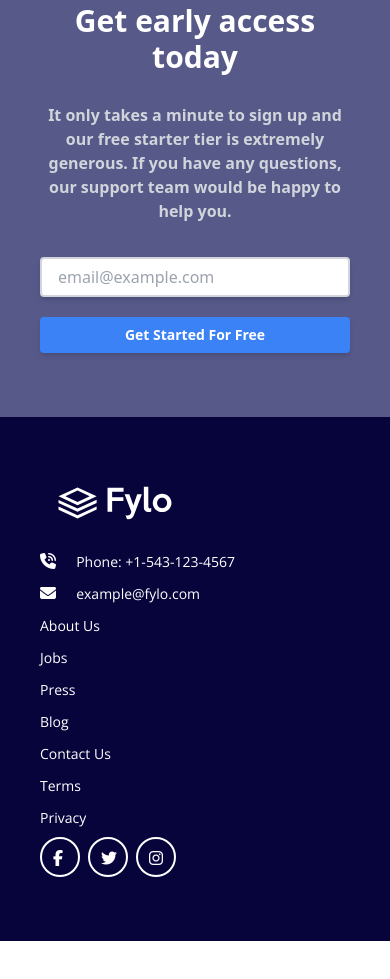
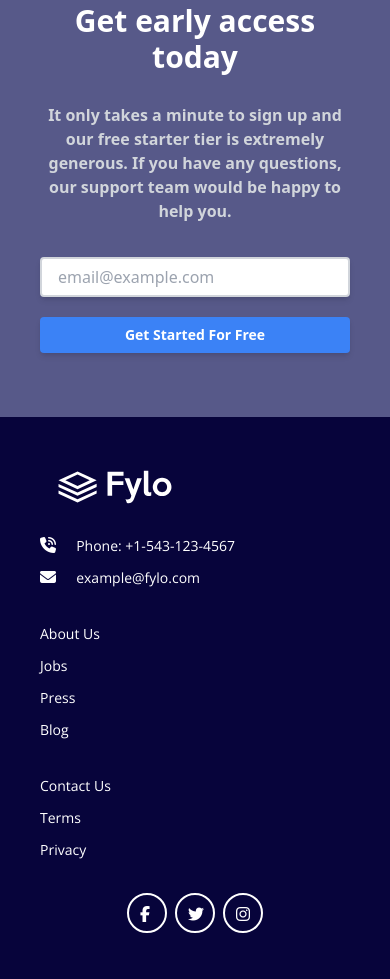
Before and after one commit to id-dev3/Fylo-landing-page-with-two-column-layout, a website: page dist/index.html in a window 390 px wide. Shown: the part 1667-2646 px from the top of the page. Before the commit the page ends 2608 px from the top, so only its background shows below. Drawn offline with nearby package versions, Linux system fonts and the light colour scheme.

Commit message:
Last updates to the footer section

```diff
--- a/dist/index.html
+++ b/dist/index.html
@@ -125,15 +125,15 @@
 
   </main>
 
-  <footer class="px-10 py-16 bg-heading">
+  <footer class="px-10 py-12 bg-heading">
 
     <div class="flex justify-start">
-      <img class="h-8 w-auto logo-footer pb-6" src="/images/logo-white.svg" alt="This the footer's logo">
+      <img class="w-36 h-8 md:w-36 md:h-auto object-cover logo-footer pb-6" src="/images/logo-white.svg" alt="This the footer's logo">
     </div>
 
     <div class="flex flex-col md:flex-row justify-start">
 
-      <div class="flex flex-col md:w-1/4">
+      <div class="flex flex-col md:w-1/4 mb-6">
         <div class="mb-2">
           <i class="fa-solid fa-phone-volume pr-4" style="color: #ffffff;"></i>
           <span class="text-white font-openSans text-sm">Phone: +1-543-123-4567</span>
@@ -144,7 +144,7 @@
         </div>
       </div>
 
-      <div class="flex flex-col md:w-1/4">
+      <div class="flex flex-col md:w-1/4 mb-6">
         <div class="mb-2">
           <span class="text-white font-openSans text-sm">About Us</span>
         </div>
@@ -159,7 +159,7 @@
         </div>
       </div>
 
-      <div class="flex flex-col md:w-1/4">
+      <div class="flex flex-col md:w-1/4 mb-6">
         <div class="mb-2">
           <span class="text-white font-openSans text-sm">Contact Us</span>
         </div>
@@ -171,7 +171,7 @@
         </div>
       </div>
 
-      <div class="flex flex-col md:w-1/4">
+      <div class="flex flex-col md:w-1/4 mx-auto">
         <div class="footer flex items-center">
           <i class="fa-brands fa-facebook-f mr-2" style="color: #ffffff;"></i>
           <i class="fa-brands fa-twitter mr-2" style="color: #ffffff;"></i>
```
Also changed, not shown: dist/output.css.
